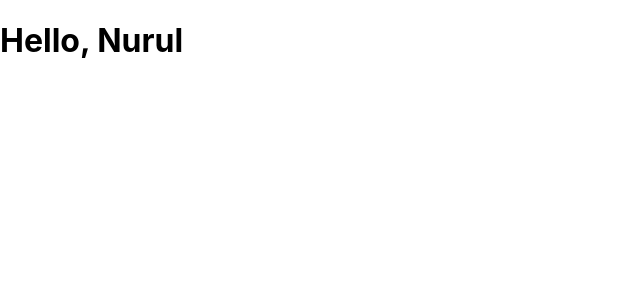
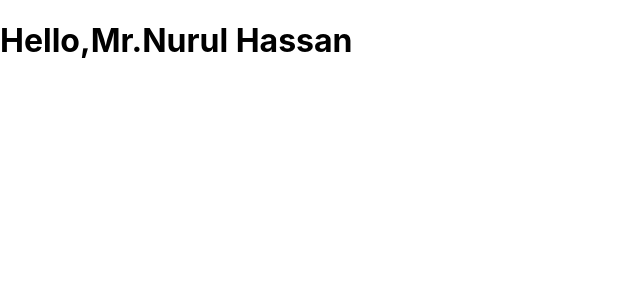
Before and after one commit to nurulhassan/react-action, a React (Create React App) app: page / in a window 1280 px wide. Shown: the top 300 px of the page, without its empty margins (0-640 px from the left). Built offline with nearby package versions, Linux system fonts and the light colour scheme.

Commit message:
jsx expression added

```diff
--- a/src/index.js
+++ b/src/index.js
@@ -1,18 +1,24 @@
 import React from 'react';
 import ReactDOM from 'react-dom';
 import './index.css';
-import App from './App';
 import reportWebVitals from './reportWebVitals';
 
-const name = "Nurul";
-const element = <h1>Hello, {name}</h1>;
+function name(user){
+  return user.first+" "+user.last;
+}
+
+const user = {
+  first:'Nurul',
+  last:'Hassan'
+};
+
+const element = (
+<h1>Hello,Mr.{name(user)}</h1>
+);
 
 ReactDOM.render(
   element,
   document.getElementById('root')
 );
 
-// If you want to start measuring performance in your app, pass a function
-// to log results (for example: reportWebVitals(console.log))
-// or send to an analytics endpoint. Learn more: https://bit.ly/CRA-vitals
 reportWebVitals();
```
